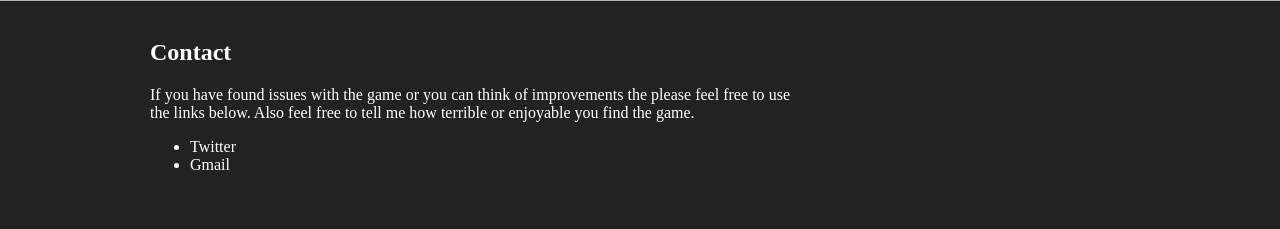
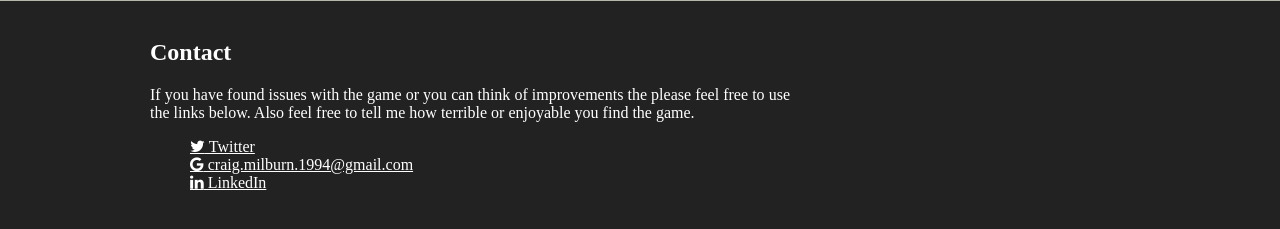
Before and after one commit to Craig-Milburn/set08101, a plain HTML site: page Amnesia_Palace/CYOAG_Contact.html in a window 1280 px wide. Shown: the part 79-308 px from the top of the page. Drawn offline with Linux system fonts and the light colour scheme.

Commit message:
adding Contact information

```diff
--- a/Amnesia_Palace/CYOAG_Contact.html
+++ b/Amnesia_Palace/CYOAG_Contact.html
@@ -1,6 +1,7 @@
 <html>
 	<head>
 		<link href="tester.css" rel="stylesheet" type="text/css">
+		<link rel="stylesheet" href="https://cdnjs.cloudflare.com/ajax/libs/font-awesome/4.7.0/css/font-awesome.min.css">
 		<meta charset="UTF-8">
 		<title>Amnesia Palace - CYOAG</title>
 	</head>
@@ -23,9 +24,10 @@
 		<div class="info">
 		<h2>Contact</h2>
 		<p>If you have found issues with the game or you can think of improvements the please feel free to use the links below. Also feel free to tell me how terrible or enjoyable you find the game.</p>
-		<ul>
-			<li>Twitter</li>
-			<li>Gmail</li>
+		<ul class="contact">
+			<li><a href="https://twitter.com/craigmilburn" class="fa fa-twitter"> Twitter</a></li>
+			<li><a href="mailto:craig.milburn.1994@gmail.com" class="fa fa-google">  craig.milburn.1994@gmail.com</a></li>
+			<li><a href="https://uk.linkedin.com/in/craig-milburn-93a4801a1" class="fa fa-linkedin"> LinkedIn</a></li>
 		</ul>
 		</div>
 
--- a/Amnesia_Palace/tester.css
+++ b/Amnesia_Palace/tester.css
@@ -60,6 +60,10 @@ nav a:hover {
 	color: grey;
 }
 
+.contact {
+	list-style: none;
+}
+
 aside {
   text-align: left;
   color: black;
```
